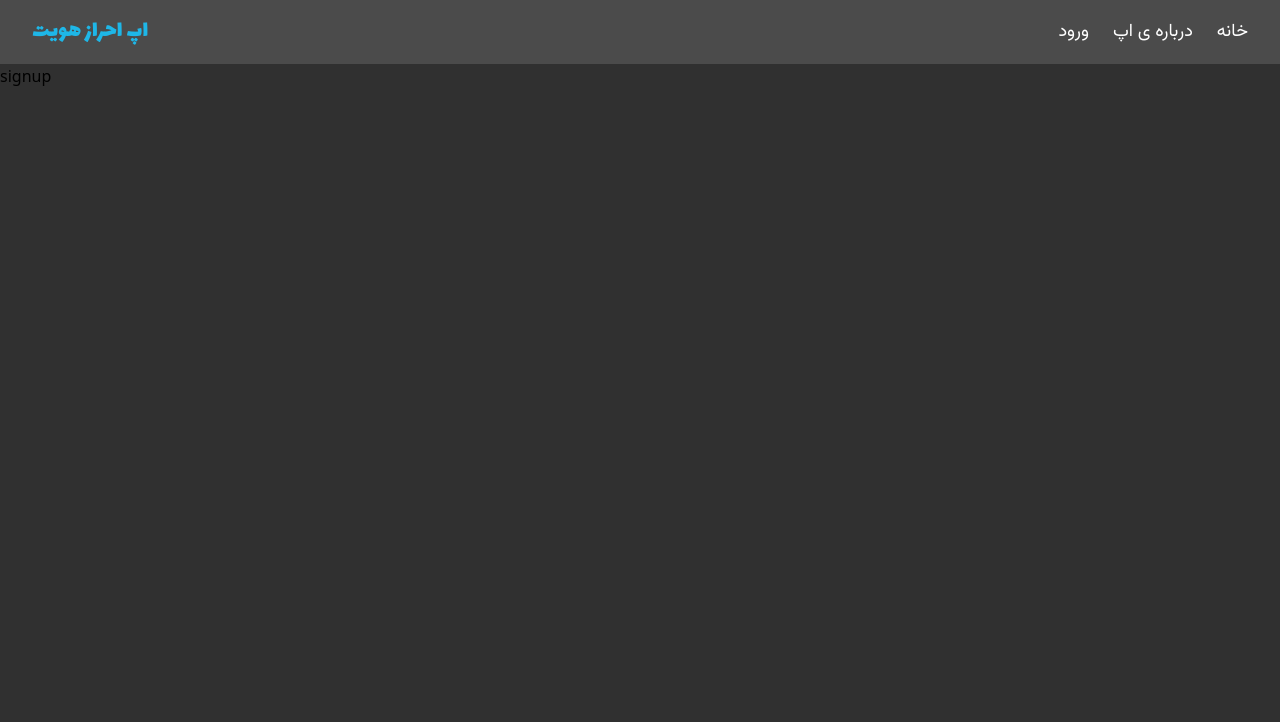
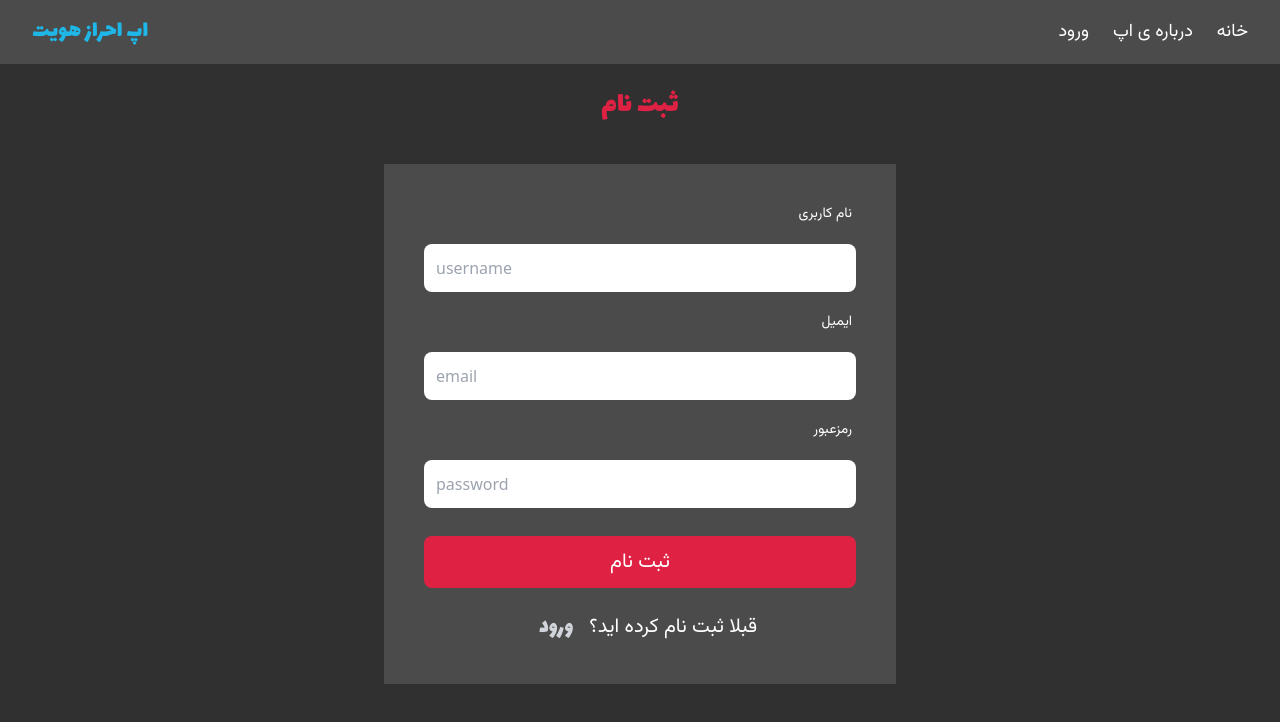
Before and after one commit to sabafarzanegan/AUTH-MERN-APP, a React (Vite) app in the folder client/: page /signup in a window 1280 px wide. Shown: the top 722 px of the page. Built offline with nearby package versions, Linux system fonts and the light colour scheme.

Commit message:
add signup ui

```diff
--- a/client/src/Pages/Signup.jsx
+++ b/client/src/Pages/Signup.jsx
@@ -1,7 +1,64 @@
 import React from "react";
+import { Link } from "react-router-dom";
 
 function Signup() {
-  return <div>signup</div>;
+  return (
+    <>
+      {/* title component */}
+      <h1 className="font-lalezar text-3xl text-primary text-center mt-6">
+        ثبت نام
+      </h1>
+      {/* signup container */}
+      <div className="w-full flex items-center justify-center mt-10 rounded-md ">
+        {/* signup content */}
+        <div className="md:w-[40%] p-10 bg-third">
+          <form action="" className="flex flex-col  justify-center gap-y-5">
+            <label className="text-right font-vazir text-white text-sm px-1">
+              نام کاربری
+            </label>
+            <input
+              type="text"
+              id="username"
+              className="p-3 rounded-lg"
+              placeholder="username"
+            />
+            <label className="text-right font-vazir text-white text-sm px-1">
+              ایمیل
+            </label>
+
+            <input
+              type="email"
+              id="email"
+              className="p-3 rounded-lg border-none outline-none"
+              placeholder="email"
+            />
+            <label className="text-right font-vazir text-white text-sm px-1 border-none outline-none">
+              رمزعبور
+            </label>
+            <input
+              type="password"
+              id="password"
+              className="p-3 rounded-lg border-none outline-none"
+              placeholder="password"
+            />
+            <button
+              type="submit"
+              className="w-full bg-primary p-3 text-white font-vazir text-xl mt-2  rounded-lg">
+              ثبت نام
+            </button>
+          </form>
+          <p className="text-center text-white font-vazir text-xl mt-6 ">
+            قبلا ثبت نام کرده اید؟
+            <Link
+              to="/signin"
+              className="text-gray-300 font-lalezar text-2xl mx-4">
+              ورود
+            </Link>
+          </p>
+        </div>
+      </div>
+    </>
+  );
 }
 
 export default Signup;
```
